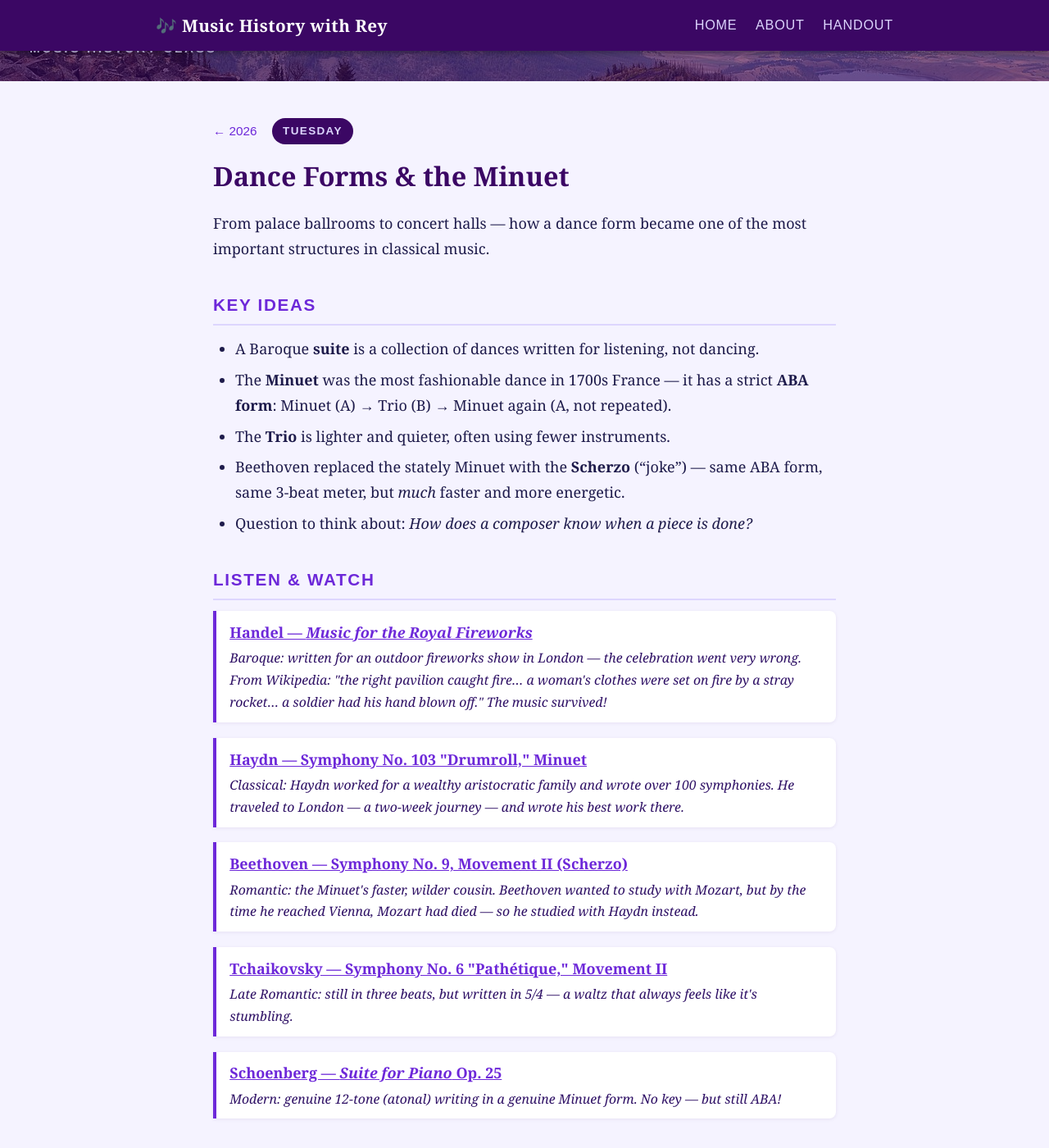
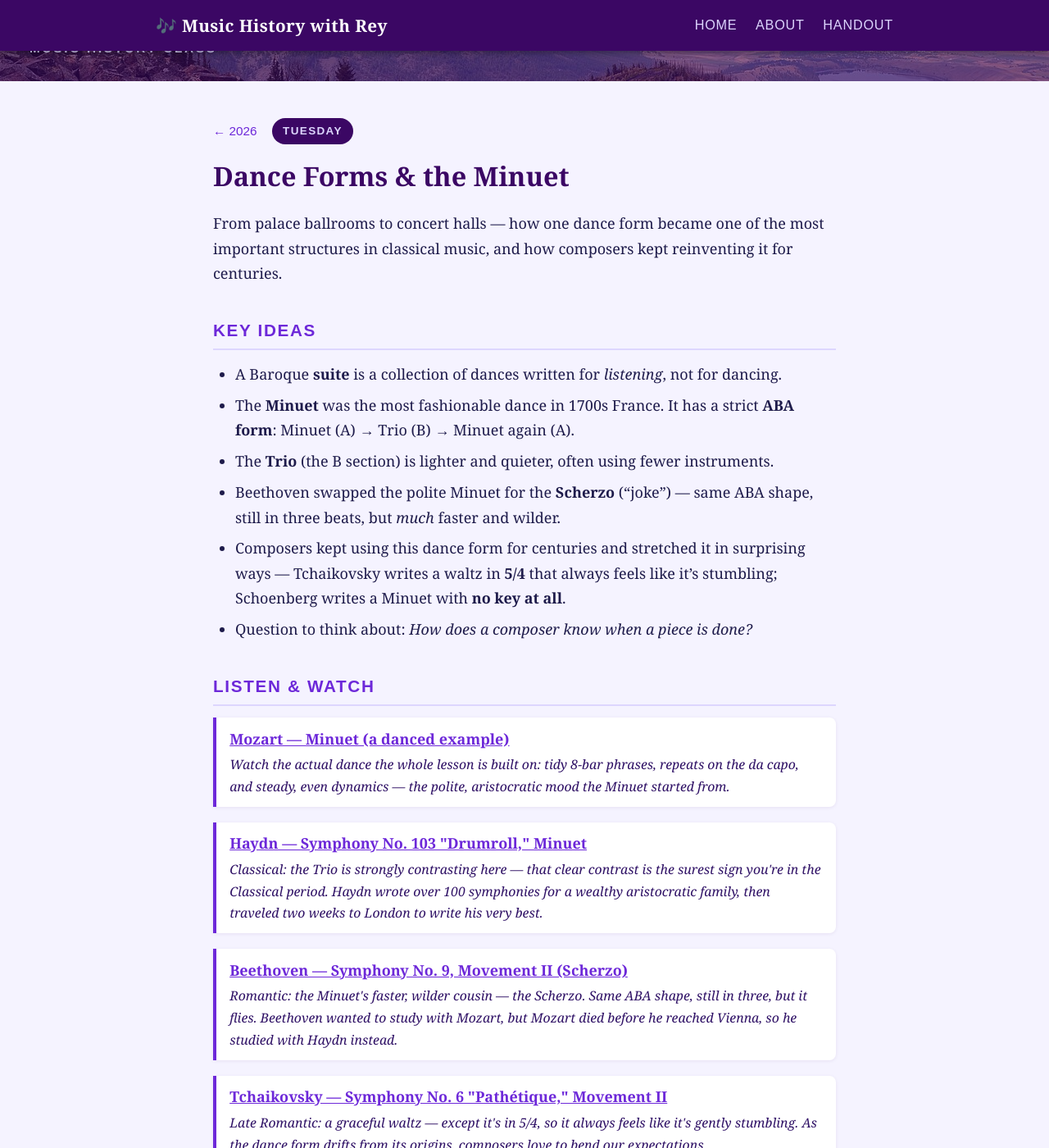
Before and after one commit to purple4reina/wallowalake, a Jekyll site: the page built from 2026/tuesday.md, in a window 1280 px wide and 1400 px high, scrolled down 223 px. Shown: the whole window at 82% size. Built offline with Jekyll 4.4.1, drawn with Linux system fonts in a browser that asks for light colours; some of the changed text lies outside the part shown.

Commit message:
Update 2026 Tuesday page from gdoc (drop Handel, add danced Minuet)
Regenerate the Tuesday day-page from the Google Doc lesson notes: remove
the Handel/Royal Fireworks entry, add the Mozart danced-Minuet example,
and refresh listen-notes for Haydn, Beethoven, Tchaikovsky, and Schoenberg.

Co-Authored-By: Claude Opus 4.8 <noreply@anthropic.com>

```diff
--- a/2026/tuesday.md
+++ b/2026/tuesday.md
@@ -6,50 +6,50 @@ year: 2026
 order: 2
 ---
 
-From palace ballrooms to concert halls — how a dance form became one of the most
-important structures in classical music.
+From palace ballrooms to concert halls — how one dance form became one of the most
+important structures in classical music, and how composers kept reinventing it for centuries.
 
 ## Key Ideas
 
-- A Baroque **suite** is a collection of dances written for listening, not dancing.
-- The **Minuet** was the most fashionable dance in 1700s France — it has a strict **ABA form**:
-  Minuet (A) → Trio (B) → Minuet again (A, not repeated).
-- The **Trio** is lighter and quieter, often using fewer instruments.
-- Beethoven replaced the stately Minuet with the **Scherzo** ("joke") — same ABA form, same 3-beat meter, but *much* faster and more energetic.
+- A Baroque **suite** is a collection of dances written for *listening*, not for dancing.
+- The **Minuet** was the most fashionable dance in 1700s France. It has a strict **ABA form**: Minuet (A) → Trio (B) → Minuet again (A).
+- The **Trio** (the B section) is lighter and quieter, often using fewer instruments.
+- Beethoven swapped the polite Minuet for the **Scherzo** ("joke") — same ABA shape, still in three beats, but *much* faster and wilder.
+- Composers kept using this dance form for centuries and stretched it in surprising ways — Tchaikovsky writes a waltz in **5/4** that always feels like it's stumbling; Schoenberg writes a Minuet with **no key at all**.
 - Question to think about: *How does a composer know when a piece is done?*
 
 ## Listen & Watch
 
 <ul class="recordings">
   <li>
-    <a href="https://youtu.be/EkttBYzD-jY?t=983" target="_blank" rel="noopener">
-      Handel — <em>Music for the Royal Fireworks</em>
+    <a href="https://youtu.be/kFZELDek8ns" target="_blank" rel="noopener">
+      Mozart — Minuet (a danced example)
     </a>
-    <span class="rec-note">Baroque: written for an outdoor fireworks show in London — the celebration went very wrong. From Wikipedia: "the right pavilion caught fire… a woman's clothes were set on fire by a stray rocket… a soldier had his hand blown off." The music survived!</span>
+    <span class="rec-note">Watch the actual dance the whole lesson is built on: tidy 8-bar phrases, repeats on the da capo, and steady, even dynamics — the polite, aristocratic mood the Minuet started from.</span>
   </li>
   <li>
     <a href="https://youtu.be/v07DUZyWexU?t=1270" target="_blank" rel="noopener">
       Haydn — Symphony No. 103 "Drumroll," Minuet
     </a>
-    <span class="rec-note">Classical: Haydn worked for a wealthy aristocratic family and wrote over 100 symphonies. He traveled to London — a two-week journey — and wrote his best work there.</span>
+    <span class="rec-note">Classical: the Trio is strongly contrasting here — that clear contrast is the surest sign you're in the Classical period. Haydn wrote over 100 symphonies for a wealthy aristocratic family, then traveled two weeks to London to write his very best.</span>
   </li>
   <li>
     <a href="https://www.youtube.com/watch?v=J3yzhkw_XJQ" target="_blank" rel="noopener">
       Beethoven — Symphony No. 9, Movement II (Scherzo)
     </a>
-    <span class="rec-note">Romantic: the Minuet's faster, wilder cousin. Beethoven wanted to study with Mozart, but by the time he reached Vienna, Mozart had died — so he studied with Haydn instead.</span>
+    <span class="rec-note">Romantic: the Minuet's faster, wilder cousin — the Scherzo. Same ABA shape, still in three, but it flies. Beethoven wanted to study with Mozart, but Mozart died before he reached Vienna, so he studied with Haydn instead.</span>
   </li>
   <li>
     <a href="https://youtu.be/14h3asMRY4E" target="_blank" rel="noopener">
       Tchaikovsky — Symphony No. 6 "Pathétique," Movement II
     </a>
-    <span class="rec-note">Late Romantic: still in three beats, but written in 5/4 — a waltz that always feels like it's stumbling.</span>
+    <span class="rec-note">Late Romantic: a graceful waltz — except it's in 5/4, so it always feels like it's gently stumbling. As the dance form drifts from its origins, composers love to bend our expectations.</span>
   </li>
   <li>
     <a href="https://youtu.be/bQHR_Z8XVvI?t=518" target="_blank" rel="noopener">
       Schoenberg — <em>Suite for Piano</em> Op. 25
     </a>
-    <span class="rec-note">Modern: genuine 12-tone (atonal) writing in a genuine Minuet form. No key — but still ABA!</span>
+    <span class="rec-note">Modern: a real Minuet (ABA and all), pulled from a suite of dances — but written in 12-tone music, where all twelve notes are equal and no note is ever "home." Same old dance shape, a brand-new language.</span>
   </li>
 </ul>
 
```
